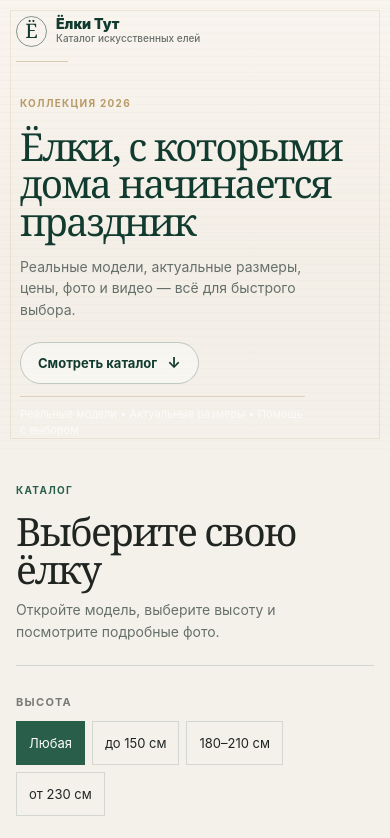
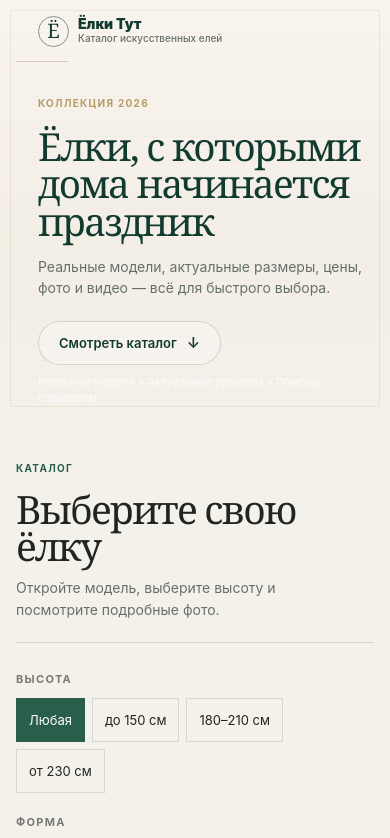
Before and after one commit to moyfor/avito-elki-catalog-2026, a Next.js app: page / in a window 390 px wide. Shown: the top 838 px of the page. Built offline with nearby package versions, Linux system fonts and the light colour scheme.

Commit message:
Polish final catalog cover layout

```diff
--- a/app/globals.css
+++ b/app/globals.css
@@ -235,7 +235,7 @@ dd { margin: 0; text-align: right; font-weight: 700; }
 .hero::before { background: repeating-linear-gradient(0deg, rgba(18,59,48,.014) 0 1px, transparent 1px 9px), repeating-linear-gradient(90deg, rgba(183,154,102,.012) 0 1px, transparent 1px 11px), linear-gradient(90deg, rgba(255,255,255,.42) 0%, rgba(255,255,255,0) 48%, rgba(255,255,255,.24) 100%); opacity: .72; }
 .hero::after { position: absolute; inset: 18px; content: ""; pointer-events: none; border: 1px solid rgba(183,154,102,.18); }
 .hero-content { width: min(var(--container-max), calc(100% - var(--container-gutter))); }
-.topbar { min-height: 70px; border-bottom: 0; }
+.topbar { min-height: 70px; padding-left: 28px; border-bottom: 0; }
 .topbar::after { position: absolute; bottom: 0; left: 0; width: 74px; content: ""; border-top: 1px solid rgba(183,154,102,.48); }
 .brand { min-height: 44px; text-transform: none; letter-spacing: 0; font-size: 13px; }
 .brand-mark { width: 34px; height: 34px; font-size: 21px; border-color: rgba(18,59,48,.5); }
@@ -244,21 +244,21 @@ dd { margin: 0; text-align: right; font-weight: 700; }
 .brand small { color: var(--color-muted); font-size: 11px; font-weight: 500; line-height: 1.15; }
 .nav-link, .outline-button { display: none; }
 .hero-stage { position: relative; display: grid; min-height: 506px; max-width: 980px; margin: 0 auto; padding: 58px 0 52px; align-items: stretch; text-align: left; border-top: 0; }
-.hero-copy { position: relative; z-index: 2; display: grid; width: min(100% - 92px, 760px); min-height: 100%; max-width: 760px; margin: 0 auto; padding: 0; border-top: 0; align-items: start; grid-template-rows: auto auto auto 1fr auto; animation: none; }
+.hero-copy { position: relative; z-index: 2; display: grid; width: min(100% - 56px, 800px); min-height: 100%; max-width: 800px; margin: 0 auto; padding: 0 0 0 28px; border-top: 0; align-items: start; grid-template-rows: auto auto auto 1fr auto; animation: none; }
 .hero .eyebrow { margin-bottom: 19px; color: var(--color-accent-gold); opacity: 1; }
-.hero h1 { max-width: 760px; margin-bottom: 20px; color: var(--ink); font-size: clamp(52px, 6vw, 80px); line-height: .91; letter-spacing: -.055em; text-wrap: balance; }
-.hero-text { max-width: 500px; color: var(--color-muted); font-size: 17px; line-height: 1.55; }
-.hero-actions { display: grid; width: 100%; grid-template-columns: auto minmax(220px, 1fr); gap: 24px; align-items: center; margin-top: 34px; }
+.hero h1 { max-width: 790px; margin-bottom: 20px; color: var(--ink); font-size: clamp(52px, 6vw, 80px); line-height: .91; letter-spacing: -.055em; text-wrap: balance; }
+.hero-text { max-width: 540px; color: var(--color-muted); font-size: 17px; line-height: 1.55; }
+.hero-actions { display: flex; width: 100%; flex-direction: column; align-items: flex-start; gap: 12px; margin-top: 34px; }
 .primary-button { min-height: 50px; padding: 15px 22px; color: var(--color-white); background: var(--ink); }
-.hero .primary-button { min-height: 42px; padding: 10px 18px; border-color: rgba(18,59,48,.24); border-radius: var(--radius-round); color: var(--ink); background: rgba(255,255,255,.38); gap: 10px; font-size: 13px; font-weight: 650; }
-.hero .primary-button:hover { border-color: rgba(18,59,48,.38); background: rgba(255,255,255,.58); }
+.hero .primary-button { min-height: 44px; padding: 11px 22px; border-color: rgba(18,59,48,.17); border-radius: var(--radius-round); color: var(--ink); background: rgba(255,255,255,.28); gap: 10px; font-size: 13px; font-weight: 600; }
+.hero .primary-button:hover { border-color: rgba(18,59,48,.28); background: rgba(255,255,255,.46); }
 .hero .primary-button span { font-size: 15px; }
-.hero-trust { max-width: 320px; margin: 0; padding-left: 18px; border-left: 1px solid rgba(183,154,102,.42); color: rgba(18,59,48,.66); font-size: 12px; line-height: 1.45; }
+.hero-trust { max-width: 360px; margin: 0; color: rgba(18,59,48,.58); font-size: 11px; line-height: 1.5; }
 .hero-note, .hero-image, .trust-strip { display: none; }
 .hero-ornament { position: absolute; inset: 0; z-index: 1; pointer-events: none; }
 .ornament-line { position: absolute; display: block; height: 1px; background: linear-gradient(90deg, transparent, rgba(183,154,102,.5), transparent); transform-origin: left center; }
 .ornament-line.one { right: 8%; bottom: 18%; width: 132px; opacity: .58; transform: rotate(-2deg); }
-.catalog-section { padding-top: 66px; }
+.catalog-section { padding-top: 56px; }
 .catalog-heading { align-items: start; padding-bottom: 26px; }
 .catalog-intro { max-width: 420px; }
 
@@ -267,23 +267,23 @@ dd { margin: 0; text-align: right; font-weight: 700; }
   .hero::before { background: repeating-linear-gradient(0deg, rgba(18,59,48,.018) 0 1px, transparent 1px 8px), linear-gradient(180deg, rgba(255,255,255,.42) 0%, rgba(255,255,255,0) 58%); }
   .hero::after { inset: 10px; }
   .hero-content { width: min(100% - 32px, 620px); }
-  .topbar { min-height: 62px; padding: 0; }
+  .topbar { min-height: 62px; padding-left: 22px; }
   .topbar::after { width: 52px; }
   .brand { gap: 9px; }
   .brand-mark { width: 31px; height: 31px; font-size: 20px; }
   .brand strong { font-size: 14px; }
   .brand small { font-size: 10px; }
   .hero-stage { min-height: 0; padding: 34px 0 10px; text-align: left; place-items: stretch; }
-  .hero-copy { width: 100%; min-height: 0; padding: 0; animation: none; }
+  .hero-copy { width: 100%; min-height: 0; padding: 0 0 0 22px; animation: none; }
   .hero .eyebrow { margin-bottom: 16px; font-size: 10px; }
-  .hero h1 { max-width: 350px; margin-bottom: 15px; font-size: clamp(36px, 9.9vw, 43px); line-height: .98; letter-spacing: -.043em; }
-  .hero-text { max-width: 320px; font-size: 14px; line-height: 1.52; }
-  .hero-actions { grid-template-columns: 1fr; align-items: flex-start; gap: 12px; margin-top: 22px; }
+  .hero h1 { max-width: 100%; margin-bottom: 15px; font-size: clamp(36px, 9.9vw, 43px); line-height: .98; letter-spacing: -.043em; }
+  .hero-text { max-width: 100%; font-size: 14px; line-height: 1.52; }
+  .hero-actions { gap: 10px; margin-top: 22px; }
   .primary-button { width: max-content; min-height: 50px; padding: 14px 18px; }
-  .hero .primary-button { min-height: 42px; padding: 10px 17px; }
-  .hero-trust { max-width: 330px; padding: 10px 0 0; border-top: 1px solid rgba(183,154,102,.36); border-left: 0; font-size: 11px; }
+  .hero .primary-button { min-height: 44px; padding: 11px 20px; }
+  .hero-trust { max-width: 286px; font-size: 10px; line-height: 1.45; }
   .hero-ornament { display: none; }
-  .catalog-section { padding-top: 34px; padding-bottom: 78px; }
+  .catalog-section { padding-top: 44px; padding-bottom: 78px; }
   .catalog-heading { gap: 12px; padding-bottom: 22px; }
   .catalog-section h2 { font-size: clamp(35px, 10vw, 42px); }
   .catalog-intro { max-width: 340px; font-size: 14px; line-height: 1.55; }
--- a/index.html
+++ b/index.html
@@ -304,7 +304,7 @@
       .hero::before { background: repeating-linear-gradient(0deg, rgba(18,59,48,.014) 0 1px, transparent 1px 9px), repeating-linear-gradient(90deg, rgba(183,154,102,.012) 0 1px, transparent 1px 11px), linear-gradient(90deg, rgba(255,255,255,.42) 0%, rgba(255,255,255,0) 48%, rgba(255,255,255,.24) 100%); opacity: .72; }
       .hero::after { position: absolute; inset: 18px; content: ""; pointer-events: none; border: 1px solid rgba(183,154,102,.18); }
       .hero .shell { width: min(var(--container-max), calc(100% - var(--container-gutter))); }
-      .topbar { min-height: 70px; border-bottom: 0; }
+      .topbar { min-height: 70px; padding-left: 28px; border-bottom: 0; }
       .topbar::after { position: absolute; bottom: 0; left: 0; width: 74px; content: ""; border-top: 1px solid rgba(183,154,102,.48); }
       .brand { min-height: 44px; text-transform: none; letter-spacing: 0; font-size: 13px; }
       .brand i { width: 34px; height: 34px; font-size: 21px; border-color: rgba(18,59,48,.5); }
@@ -313,22 +313,22 @@
       .brand small { color: var(--color-muted); font-size: 11px; font-weight: 500; line-height: 1.15; }
       .nav, .outline { display: none; }
       .hero-stage { position: relative; display: grid; min-height: 506px; max-width: 980px; margin: 0 auto; padding: 58px 0 52px; align-items: stretch; text-align: left; border-top: 0; }
-      .hero-copy { position: relative; z-index: 2; display: grid; width: min(100% - 92px, 760px); min-height: 100%; max-width: 760px; margin: 0 auto; padding: 0; align-items: start; grid-template-rows: auto auto auto 1fr auto; animation: none; }
+      .hero-copy { position: relative; z-index: 2; display: grid; width: min(100% - 56px, 800px); min-height: 100%; max-width: 800px; margin: 0 auto; padding: 0 0 0 28px; align-items: start; grid-template-rows: auto auto auto 1fr auto; animation: none; }
       .hero .eyebrow { margin-bottom: 19px; color: var(--color-accent-gold); opacity: 1; }
-      .hero h1 { max-width: 760px; margin-bottom: 20px; color: var(--ink); font-size: clamp(52px, 6vw, 80px); line-height: .91; letter-spacing: -.055em; text-wrap: balance; }
-      .hero-copy > p:not(.eyebrow) { max-width: 500px; color: var(--color-muted); font-size: 17px; line-height: 1.55; }
-      .hero-actions { display: grid; width: 100%; grid-template-columns: auto minmax(220px, 1fr); gap: 24px; align-items: center; margin-top: 34px; }
+      .hero h1 { max-width: 790px; margin-bottom: 20px; color: var(--ink); font-size: clamp(52px, 6vw, 80px); line-height: .91; letter-spacing: -.055em; text-wrap: balance; }
+      .hero-copy > p:not(.eyebrow) { max-width: 540px; color: var(--color-muted); font-size: 17px; line-height: 1.55; }
+      .hero-actions { display: flex; width: 100%; flex-direction: column; align-items: flex-start; gap: 12px; margin-top: 34px; }
       .primary { min-height: 50px; padding: 15px 22px; color: var(--color-white); background: var(--ink); }
-      .hero .primary { min-height: 42px; padding: 10px 18px; border-color: rgba(18,59,48,.24); border-radius: var(--radius-round); color: var(--ink); background: rgba(255,255,255,.38); gap: 10px; font-size: 13px; font-weight: 650; }
-      .hero .primary:hover { border-color: rgba(18,59,48,.38); background: rgba(255,255,255,.58); }
+      .hero .primary { min-height: 44px; padding: 11px 22px; border-color: rgba(18,59,48,.17); border-radius: var(--radius-round); color: var(--ink); background: rgba(255,255,255,.28); gap: 10px; font-size: 13px; font-weight: 600; }
+      .hero .primary:hover { border-color: rgba(18,59,48,.28); background: rgba(255,255,255,.46); }
       .hero .primary span { font-size: 15px; }
-      .hero-trust { max-width: 320px; margin: 0; padding-left: 18px; border-left: 1px solid rgba(183,154,102,.42); color: rgba(18,59,48,.66); font-size: 12px; line-height: 1.45; }
+      .hero-trust { max-width: 360px; margin: 0; color: rgba(18,59,48,.58); font-size: 11px; line-height: 1.5; }
       .hero-note { display: none; }
       .hero-ornament { position: absolute; inset: 0; z-index: 1; pointer-events: none; }
       .ornament-line { position: absolute; display: block; height: 1px; background: linear-gradient(90deg, transparent, rgba(183,154,102,.5), transparent); transform-origin: left center; }
       .ornament-line.one { right: 8%; bottom: 18%; width: 132px; opacity: .58; transform: rotate(-2deg); }
       .trust { display: none; }
-      .catalog { padding-top: 58px; }
+      .catalog { padding-top: 56px; }
       .catalog-head { align-items: start; padding-bottom: 26px; }
       .catalog-intro { max-width: 420px; }
 
@@ -337,23 +337,23 @@
         .hero::before { background: repeating-linear-gradient(0deg, rgba(18,59,48,.018) 0 1px, transparent 1px 8px), linear-gradient(180deg, rgba(255,255,255,.42) 0%, rgba(255,255,255,0) 58%); }
         .hero::after { inset: 10px; }
         .hero .shell { width: min(100% - 32px, 620px); }
-        .topbar { min-height: 62px; padding: 0; }
+        .topbar { min-height: 62px; padding-left: 22px; }
         .topbar::after { width: 52px; }
         .brand { gap: 9px; }
         .brand i { width: 31px; height: 31px; font-size: 20px; }
         .brand strong { font-size: 14px; }
         .brand small { font-size: 10px; }
         .hero-stage { min-height: 0; padding: 34px 0 10px; text-align: left; place-items: stretch; }
-        .hero-copy { width: 100%; min-height: 0; padding: 0; animation: none; }
+        .hero-copy { width: 100%; min-height: 0; padding: 0 0 0 22px; animation: none; }
         .hero .eyebrow { margin-bottom: 16px; font-size: 10px; }
-        .hero h1 { max-width: 350px; margin-bottom: 15px; font-size: clamp(36px, 9.9vw, 43px); line-height: .98; letter-spacing: -.043em; }
-        .hero-copy > p:not(.eyebrow) { max-width: 320px; font-size: 14px; line-height: 1.52; }
-        .hero-actions { grid-template-columns: 1fr; align-items: flex-start; gap: 12px; margin-top: 22px; }
+        .hero h1 { max-width: 100%; margin-bottom: 15px; font-size: clamp(36px, 9.9vw, 43px); line-height: .98; letter-spacing: -.043em; }
+        .hero-copy > p:not(.eyebrow) { max-width: 100%; font-size: 14px; line-height: 1.52; }
+        .hero-actions { gap: 10px; margin-top: 22px; }
         .primary { width: max-content; min-height: 50px; padding: 14px 18px; }
-        .hero .primary { min-height: 42px; padding: 10px 17px; }
-        .hero-trust { max-width: 330px; padding: 10px 0 0; border-top: 1px solid rgba(183,154,102,.36); border-left: 0; font-size: 11px; }
+        .hero .primary { min-height: 44px; padding: 11px 20px; }
+        .hero-trust { max-width: 286px; font-size: 10px; line-height: 1.45; }
         .hero-ornament { display: none; }
-        .catalog { padding: 34px 0 78px; }
+        .catalog { padding: 44px 0 78px; }
         .catalog-head { gap: 12px; padding-bottom: 22px; }
         .catalog h2 { font-size: clamp(35px, 10vw, 42px); }
         .catalog-intro { max-width: 340px; font-size: 14px; line-height: 1.55; }
```
